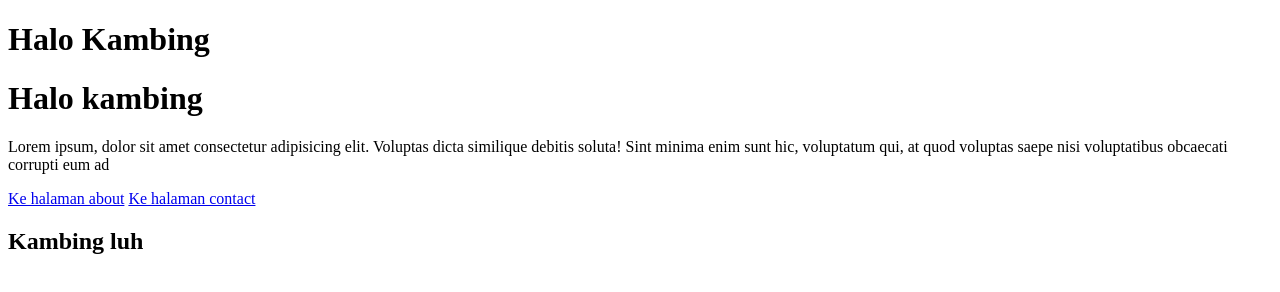
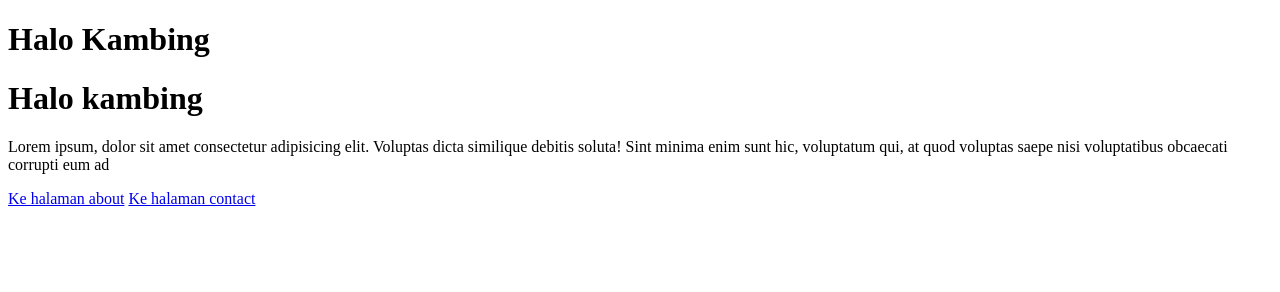
Before and after one commit to Topax-dev/project-1-version-control, a plain HTML site: page index.html in a window 1280 px wide. Drawn offline with Linux system fonts and the light colour scheme.

Commit message:
halaman projek

```diff
--- a/index.html
+++ b/index.html
@@ -11,6 +11,5 @@
     <p>Lorem ipsum, dolor sit amet consectetur adipisicing elit. Voluptas dicta similique debitis soluta! Sint minima enim sunt hic, voluptatum qui, at quod voluptas saepe nisi voluptatibus obcaecati corrupti eum ad</p>
     <a href="about.html">Ke halaman about</a>
     <a href="contact.html">Ke halaman contact</a>
-    <h2>Kambing luh</h2>
 </body>
 </html>
```
